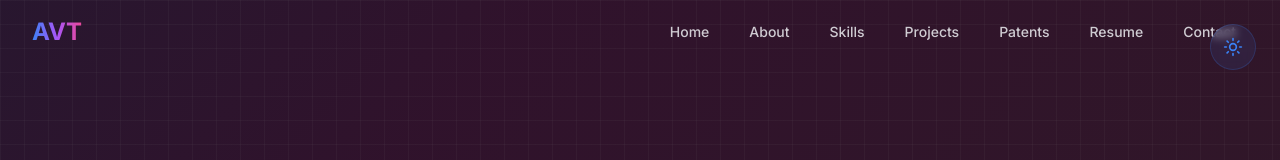
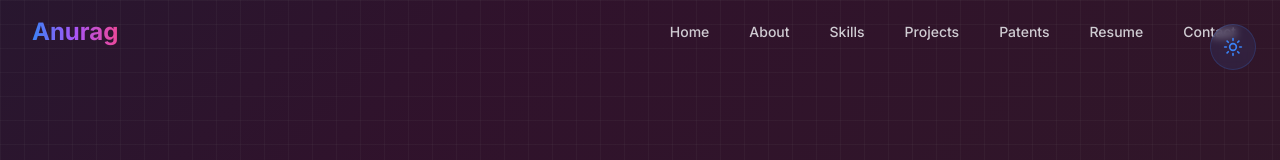
Before and after one commit to anuragthippani1/Portfolio, a Next.js app: page / in a window 1280 px wide. Shown: the top 160 px of the page. Built offline with nearby package versions, Linux system fonts and the light colour scheme.

Commit message:
Change navbar logo from AVT to Anurag

```diff
--- a/components/Navbar.js
+++ b/components/Navbar.js
@@ -58,7 +58,7 @@ export default function Navbar() {
             animate={{ opacity: 1, x: 0 }}
             transition={{ duration: 0.5 }}
           >
-            AVT
+            Anurag
           </motion.a>
 
           {/* Desktop Navigation */}
```
